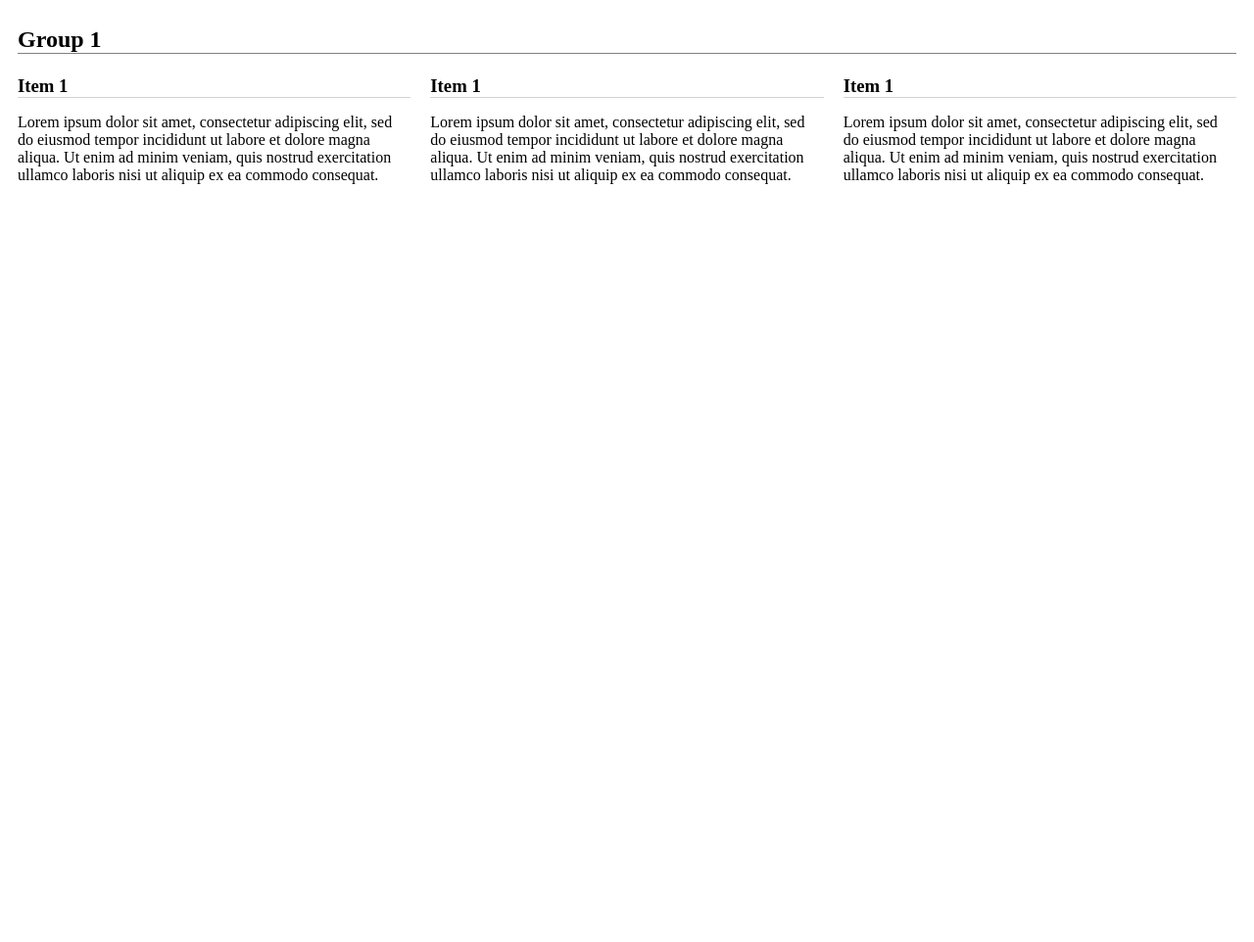
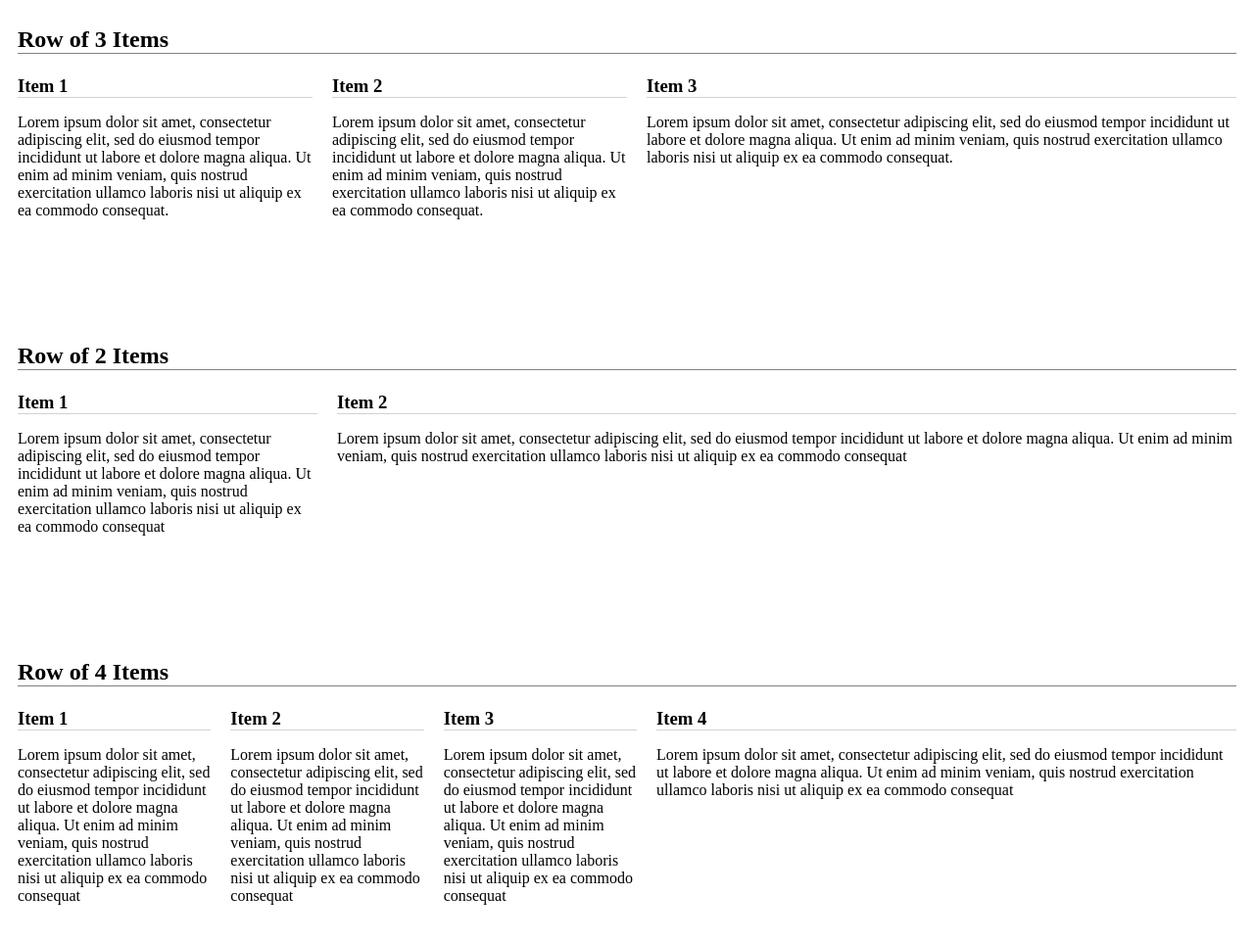
Before and after one commit to Chris-Goyette/flex-model-practice, a plain HTML site: page index.html in a window 1280 px wide. Shown: the part 68-1030 px from the top of the page at 98% size. Before the commit the page ends 800 px from the top, so only its background shows below. Drawn offline with Linux system fonts and the light colour scheme.

Commit message:
changed item widths

```diff
--- a/index.html
+++ b/index.html
@@ -10,7 +10,7 @@
     <main>
         <h1>Flex-Model Practice</h1>
         <section>
-            <h2>Group 1</h2>
+            <h2>Row of 3 Items</h2>
             <div class="group">
                 <div class="item">
                     <h3>Item 1</h3>
@@ -20,14 +20,14 @@
                         ut aliquip ex ea commodo consequat.</p>
                 </div>
                 <div class="item">
-                    <h3>Item 1</h3>
+                    <h3>Item 2</h3>
                     <p>Lorem ipsum dolor sit amet, consectetur adipiscing elit,
                         sed do eiusmod tempor incididunt ut labore et dolore magna aliqua.
                         Ut enim ad minim veniam, quis nostrud exercitation ullamco laboris nisi
                         ut aliquip ex ea commodo consequat.</p>
                 </div>
-                <div class="item">
-                    <h3>Item 1</h3>
+                <div class="item item-double">
+                    <h3>Item 3</h3>
                     <p>Lorem ipsum dolor sit amet, consectetur adipiscing elit,
                         sed do eiusmod tempor incididunt ut labore et dolore magna aliqua.
                         Ut enim ad minim veniam, quis nostrud exercitation ullamco laboris nisi
@@ -35,6 +35,58 @@
                 </div>
             </div>
         </section>
+        <section>
+            <h2>Row of 2 Items</h2>
+            <div class="group">
+                <div class="item">
+                    <h3>Item 1</h3>
+                    <p>Lorem ipsum dolor sit amet, consectetur adipiscing elit,
+                        sed do eiusmod tempor incididunt ut labore et dolore magna aliqua.
+                        Ut enim ad minim veniam, quis nostrud exercitation ullamco laboris nisi
+                        ut aliquip ex ea commodo consequat</p>
+                </div>
+                <div class="item item-triple">
+                    <h3>Item 2</h3>
+                    <p>Lorem ipsum dolor sit amet, consectetur adipiscing elit,
+                        sed do eiusmod tempor incididunt ut labore et dolore magna aliqua.
+                        Ut enim ad minim veniam, quis nostrud exercitation ullamco laboris nisi
+                        ut aliquip ex ea commodo consequat</p>
+                </div>
+            </div>
+        </section>
+        <section>
+            <h2>Row of 4 Items</h2>
+            <div class="group">
+                <div class="item">
+                    <h3>Item 1</h3>
+                    <p>Lorem ipsum dolor sit amet, consectetur adipiscing elit,
+                        sed do eiusmod tempor incididunt ut labore et dolore magna aliqua.
+                        Ut enim ad minim veniam, quis nostrud exercitation ullamco laboris nisi
+                        ut aliquip ex ea commodo consequat</p>
+                </div>
+                <div class="item">
+                    <h3>Item 2</h3>
+                    <p>Lorem ipsum dolor sit amet, consectetur adipiscing elit,
+                        sed do eiusmod tempor incididunt ut labore et dolore magna aliqua.
+                        Ut enim ad minim veniam, quis nostrud exercitation ullamco laboris nisi
+                        ut aliquip ex ea commodo consequat</p>
+                </div>
+                <div class="item">
+                    <h3>Item 3</h3>
+                    <p>Lorem ipsum dolor sit amet, consectetur adipiscing elit,
+                        sed do eiusmod tempor incididunt ut labore et dolore magna aliqua.
+                        Ut enim ad minim veniam, quis nostrud exercitation ullamco laboris nisi
+                        ut aliquip ex ea commodo consequat</p>
+                </div>
+                <div class="item item-triple">
+                    <h3>Item 4</h3>
+                    <p>Lorem ipsum dolor sit amet, consectetur adipiscing elit,
+                        sed do eiusmod tempor incididunt ut labore et dolore magna aliqua.
+                        Ut enim ad minim veniam, quis nostrud exercitation ullamco laboris nisi
+                        ut aliquip ex ea commodo consequat</p>
+                </div>
+            </div>
+        </section>
     </main>
 </body>
 </html>
--- a/main.css
+++ b/main.css
@@ -33,3 +33,11 @@ h3 {
     flex: 1;
     margin: 10px;
 }
+
+.item-double {
+    flex: 2;
+}
+
+.item-triple {
+    flex: 3;
+}
```
